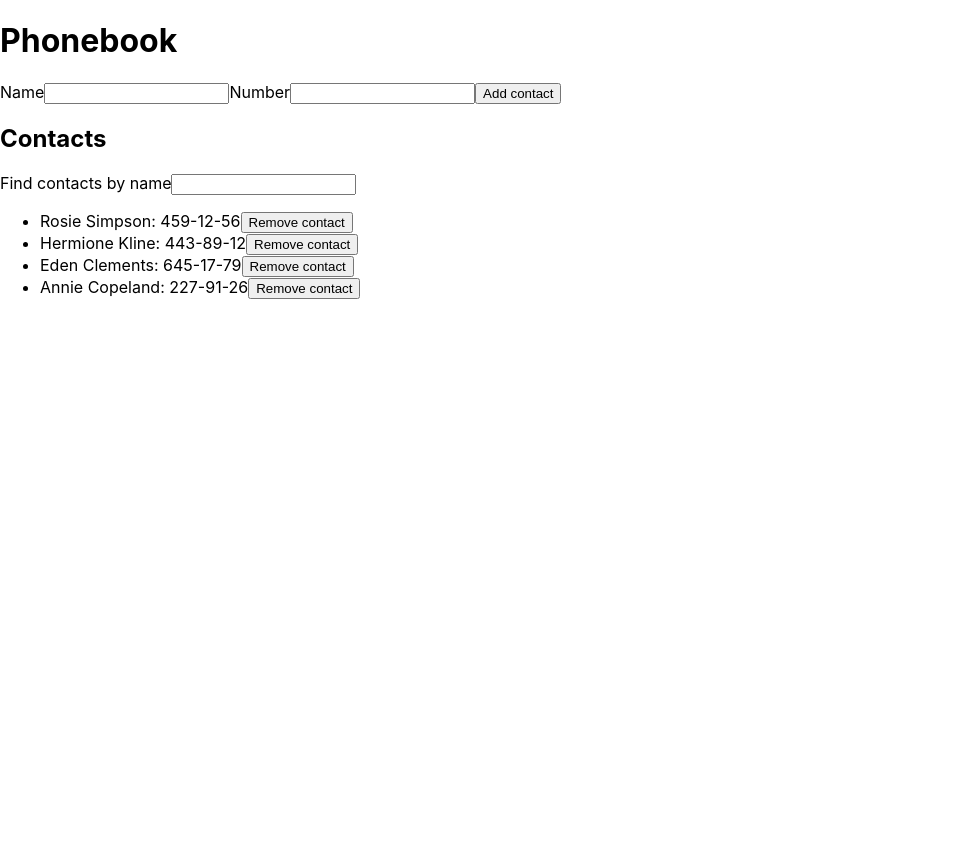
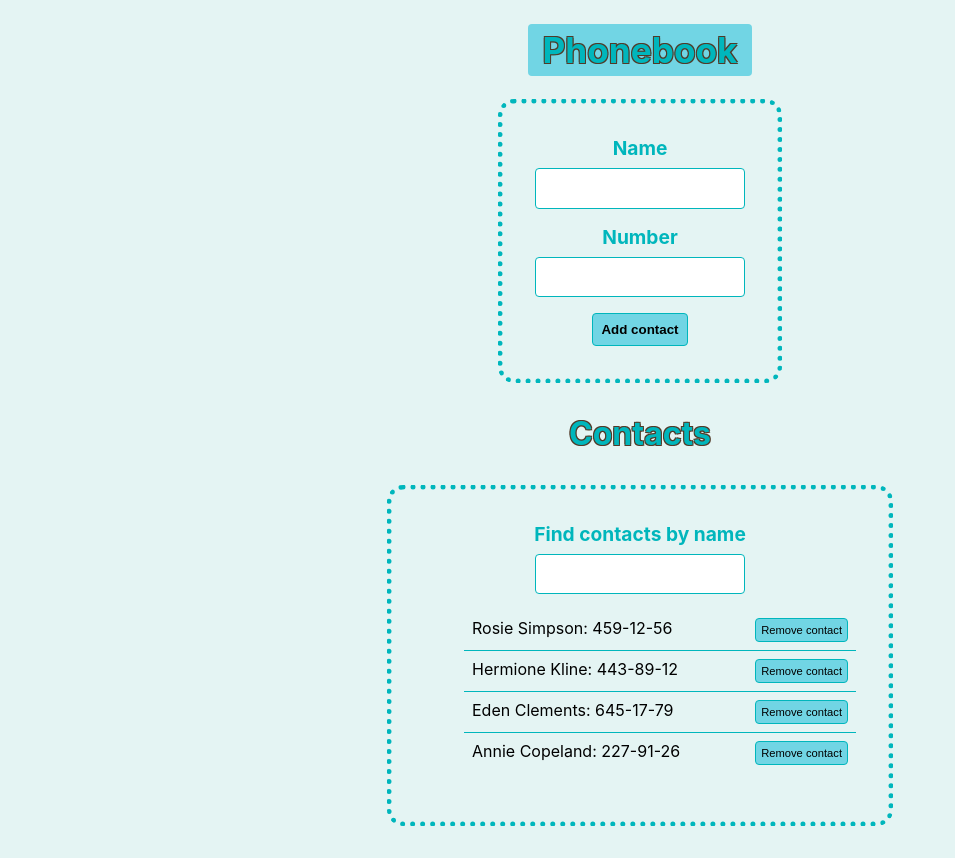
Before and after one commit to kamilaadamska/goit-react-hw-02-phonebook, a React (Create React App) app: page / in a window 1280 px wide. Shown: the whole page, without its empty margins (0-955 px from the left). Before the commit the page ends 800 px from the top, so only its background shows below. Built offline with nearby package versions, Linux system fonts and the light colour scheme.

Commit message:
Added styles to each component

```diff
--- a/src/components/App.jsx
+++ b/src/components/App.jsx
@@ -3,6 +3,7 @@ import ContactForm from './contactform/ContactForm';
 import { nanoid } from 'nanoid';
 import { ContactList } from './contactlist/ContactList';
 import { Filter } from './filter/Filter';
+import css from './app.module.css';
 
 class App extends Component {
   state = {
@@ -51,10 +52,11 @@ class App extends Component {
     const { contacts, filter } = this.state;
 
     return (
-      <div>
-        <h1>Phonebook</h1>
+      <div className={css.container}>
+        <h1 className={css.header}>Phonebook</h1>
         <ContactForm onSubmit={name => this.addContact(name)} />
-        <h2>Contacts</h2>
+        <h2 className={css.headerSecondary}>Contacts</h2>
+        <div className={css.contactsBox}>
           <Filter findContact={this.filterContact} filter={filter} />
           <ContactList
             contacts={contacts}
@@ -62,6 +64,7 @@ class App extends Component {
             removeContact={this.removeContact}
           />
         </div>
+      </div>
     );
   }
 }
--- /dev/null
+++ b/src/components/app.module.css
@@ -0,0 +1,29 @@
+.container {
+  display: flex;
+  flex-direction: column;
+  align-items: center;
+}
+
+.header {
+  color: #00b6bc;
+  font-size: 2.2rem;
+  padding: 5px 15px;
+  border-radius: 4px;
+  text-shadow: 1px 1px 0 #523a28, -1px -1px 0 #523a28, 1px -1px 0 #523a28,
+    -1px 1px 0 #523a28;
+  background-color: #71d5e4;
+}
+
+.headerSecondary {
+  composes: header;
+  font-size: 2rem;
+  background-color: transparent;
+}
+
+.contactsBox {
+  padding: 2rem;
+  border: 5px dotted #00b6bc;
+  border-radius: 1rem;
+  min-width: 27rem;
+  margin-bottom: 2rem;
+}
--- a/src/components/contactform/ContactForm.jsx
+++ b/src/components/contactform/ContactForm.jsx
@@ -1,4 +1,5 @@
 import PropTypes from 'prop-types';
+import css from './contactform.module.css';
 const { Component } = require('react');
 
 class ContactForm extends Component {
@@ -15,28 +16,32 @@ class ContactForm extends Component {
 
   render() {
     return (
-      <form onSubmit={this.handleSubmit}>
-        <label>
+      <form onSubmit={this.handleSubmit} className={css.contactForm}>
+        <label className={css.formLabel}>
           Name
           <input
             type="text"
             name="name"
+            className={css.formInput}
             pattern="^[a-zA-Zа-яА-Я]+(([' -][a-zA-Zа-яА-Я ])?[a-zA-Zа-яА-Я]*)*$"
             title="Name may contain only letters, apostrophe, dash and spaces. For example Adrian, Jacob Mercer, Charles de Batz de Castelmore d'Artagnan"
             required
           />
         </label>
-        <label>
+        <label className={css.formLabel}>
           Number
           <input
             type="tel"
             name="number"
+            className={css.formInput}
             pattern="\+?\d{1,4}?[-.\s]?\(?\d{1,3}?\)?[-.\s]?\d{1,4}[-.\s]?\d{1,4}[-.\s]?\d{1,9}"
             title="Phone number must be digits and can contain spaces, dashes, parentheses and can start with +"
             required
           />
         </label>
-        <button type="submit">Add contact</button>
+        <button type="submit" className={css.formButton}>
+          Add contact
+        </button>
       </form>
     );
   }
--- /dev/null
+++ b/src/components/contactform/contactform.module.css
@@ -0,0 +1,46 @@
+.contactForm {
+  display: flex;
+  flex-direction: column;
+  align-items: center;
+  padding: 2rem;
+  border: 5px dotted #00b6bc;
+  border-radius: 1rem;
+}
+
+.formLabel {
+  display: flex;
+  flex-direction: column;
+  align-items: center;
+  gap: 0.5rem;
+  margin-bottom: 1rem;
+  font-weight: 700;
+  color: #00b6bc;
+  font-size: 1.2rem;
+}
+
+.formInput {
+  padding: 0.7rem;
+  border: 1px solid #00b6bc;
+  border-radius: 4px;
+  font-size: 0.9rem;
+  outline: none;
+  text-align: center;
+}
+
+.formInput:focus {
+  box-shadow: inset 3px 3px 21px -14px rgba(66, 68, 90, 1);
+}
+
+.formButton {
+  padding: 0.5rem;
+  border: 1px solid #00b6bc;
+  background-color: #71d5e4;
+  border-radius: 4px;
+  font-weight: bold;
+}
+
+.formButton:hover {
+  box-shadow: inset 3px 3px 21px -14px rgba(66, 68, 90, 1);
+  cursor: pointer;
+  background-color: #a1dbf1;
+}
--- a/src/components/contactlist/ContactList.jsx
+++ b/src/components/contactlist/ContactList.jsx
@@ -1,4 +1,5 @@
 import PropTypes from 'prop-types';
+import css from './contactlist.module.css';
 
 export const ContactList = ({ contacts, filter, removeContact }) => {
   const filteredContacts = contacts.filter(contact =>
@@ -8,9 +9,13 @@ export const ContactList = ({ contacts, filter, removeContact }) => {
   return (
     <ul>
       {filteredContacts.map(({ name, id, number }) => (
-        <li key={id}>
+        <li key={id} className={css.contactItem}>
           {name}: {number}
-          <button type="button" onClick={() => removeContact(id)}>
+          <button
+            type="button"
+            onClick={() => removeContact(id)}
+            className={css.removeButton}
+          >
             Remove contact
           </button>
         </li>
--- /dev/null
+++ b/src/components/contactlist/contactlist.module.css
@@ -0,0 +1,24 @@
+.contactItem {
+  padding: 8px;
+  display: flex;
+  justify-content: space-between;
+}
+
+.contactItem:not(:last-child) {
+  border-bottom: 1px solid #00b6bc;
+}
+
+.removeButton {
+  padding: 5px;
+  border: 1px solid #00b6bc;
+  background-color: #71d5e4;
+  border-radius: 4px;
+  margin-left: 1rem;
+  font-size: 0.7rem;
+}
+
+.removeButton:hover {
+  box-shadow: inset 3px 3px 21px -14px rgba(66, 68, 90, 1);
+  cursor: pointer;
+  background-color: #a1dbf1;
+}
--- a/src/components/filter/Filter.jsx
+++ b/src/components/filter/Filter.jsx
@@ -1,10 +1,17 @@
 import PropTypes from 'prop-types';
+import css from './filter.module.css';
 
 export const Filter = ({ findContact, filter }) => {
   return (
-    <label>
+    <label className={css.filterLabel}>
       Find contacts by name
-      <input type="text" name="filter" onChange={findContact} value={filter} />
+      <input
+        type="text"
+        name="filter"
+        onChange={findContact}
+        value={filter}
+        className={css.filterInput}
+      />
     </label>
   );
 };
--- /dev/null
+++ b/src/components/filter/filter.module.css
@@ -0,0 +1,23 @@
+.filterLabel {
+  display: flex;
+  flex-direction: column;
+  align-items: center;
+  gap: 0.5rem;
+  margin-bottom: 1rem;
+  font-weight: 700;
+  color: #00b6bc;
+  font-size: 1.2rem;
+}
+
+.filterInput {
+  padding: 0.7rem;
+  border: 1px solid #00b6bc;
+  border-radius: 4px;
+  font-size: 0.9rem;
+  outline: none;
+  text-align: center;
+}
+
+.filterInput:focus {
+  box-shadow: inset 3px 3px 21px -14px rgba(66, 68, 90, 1);
+}
--- a/src/index.css
+++ b/src/index.css
@@ -2,6 +2,7 @@
 
 body {
   margin: 0;
+  background-color: #e4f4f3;
   font-family: -apple-system, BlinkMacSystemFont, 'Segoe UI', 'Roboto', 'Oxygen',
     'Ubuntu', 'Cantarell', 'Fira Sans', 'Droid Sans', 'Helvetica Neue',
     sans-serif;
```
Lines whose indentation alone changed are shown as unchanged.
